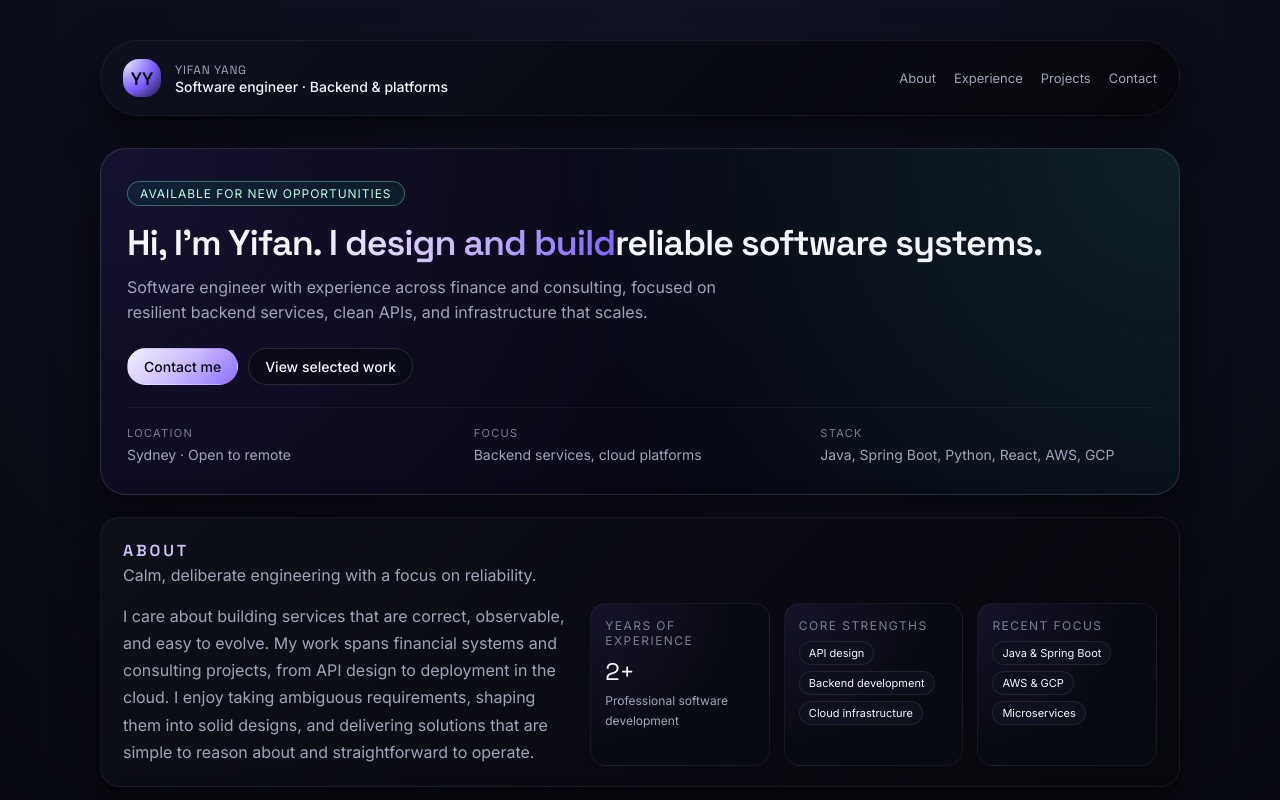
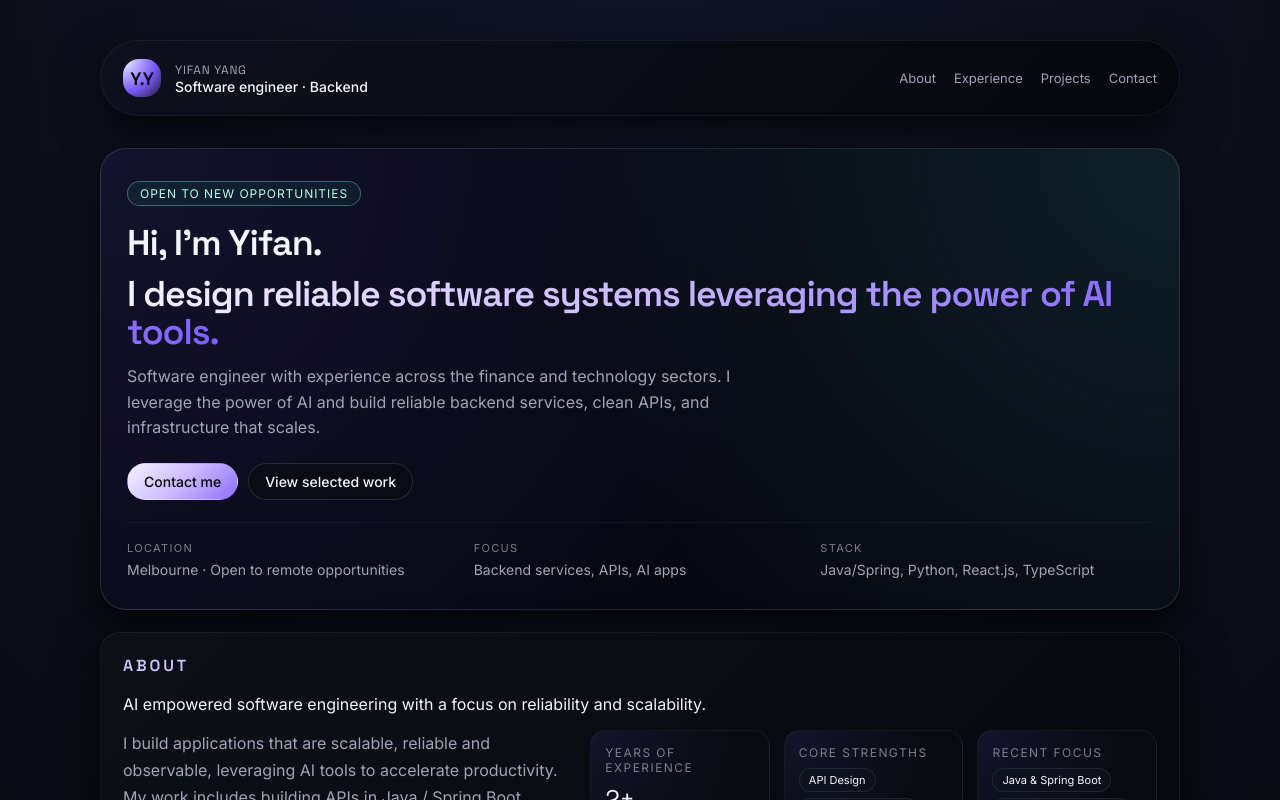
Before and after one commit to legityif/naf-portfolio, a React (Vite) app: page / in a window 1280 px wide. Shown: the top 800 px of the page. Built offline with nearby package versions, Linux system fonts and the light colour scheme.

Commit message:
Added meaningful descriptions

```diff
--- a/src/components/About.jsx
+++ b/src/components/About.jsx
@@ -3,21 +3,22 @@ function About({ strengths, recentFocus }) {
     <section className="panel about" id="about">
       <div className="panel-header">
         <h2>About</h2>
-        <p>Calm, deliberate engineering with a focus on reliability.</p>
+      </div>
+      <div>
+          <p>AI empowered software engineering with a focus on reliability and scalability.</p>
       </div>
       <div className="panel-content about-grid">
         <p className="about-copy">
-          I care about building services that are correct, observable, and easy to
-          evolve. My work spans financial systems and consulting projects, from API
-          design to deployment in the cloud. I enjoy taking ambiguous requirements,
-          shaping them into solid designs, and delivering solutions that are simple to
-          reason about and straightforward to operate.
+          I build applications that are scalable, reliable and observable, leveraging AI tools
+          to accelerate productivity. My work includes building APIs in Java / Spring Boot, writing
+          automated test suites in Playwright / Typescript, leveraging real-time data pipelines
+          with PubSub/Kafka and BigQuery/SQL.
         </p>
         <div className="about-tiles">
           <div className="tile">
             <span className="tile-label">Years of experience</span>
             <span className="tile-value">2+</span>
-            <span className="tile-caption">Professional software development</span>
+            <span className="tile-caption">software development</span>
           </div>
           <div className="tile">
             <span className="tile-label">Core strengths</span>
--- a/src/components/Header.jsx
+++ b/src/components/Header.jsx
@@ -2,10 +2,10 @@ function Header({ navItems }) {
   return (
     <header className="header">
       <div className="brand">
-        <div className="brand-mark">YY</div>
+        <div className="brand-mark">Y.Y</div>
         <div className="brand-text">
           <span className="brand-name">Yifan Yang</span>
-          <span className="brand-role">Software engineer · Backend & platforms</span>
+          <span className="brand-role">Software engineer · Backend</span>
         </div>
       </div>
       <nav className="nav" aria-label="Main navigation">
--- a/src/components/Hero.jsx
+++ b/src/components/Hero.jsx
@@ -1,15 +1,18 @@
 function Hero({ metaItems }) {
   return (
     <section className="hero" id="top">
-      <div className="hero-badge">Available for new opportunities</div>
+      <div className="hero-badge">Open to new opportunities</div>
       <h1 className="hero-title">
         Hi, I&apos;m Yifan.
-        <span className="accent"> I design and build</span>
-        reliable software systems.
+      </h1>
+      <h1 className="hero-title">
+        <span className="accent"> I design reliable software systems
+          leveraging the power of AI tools. </span>
       </h1>
       <p className="hero-subtitle">
-        Software engineer with experience across finance and consulting, focused on
-        resilient backend services, clean APIs, and infrastructure that scales.
+        Software engineer with experience across the finance and technology sectors.
+        I leverage the power of AI and build reliable backend services, clean APIs,
+        and infrastructure that scales.
       </p>
       <div className="hero-actions">
         <a href="#contact" className="button primary">
--- a/src/data/portfolioData.js
+++ b/src/data/portfolioData.js
@@ -6,21 +6,21 @@ export const navItems = [
 ];
 
 export const metaItems = [
-  { label: "Location", value: "Sydney · Open to remote" },
-  { label: "Focus", value: "Backend services, cloud platforms" },
-  { label: "Stack", value: "Java, Spring Boot, Python, React, AWS, GCP" },
+  { label: "Location", value: "Melbourne · Open to remote opportunities" },
+  { label: "Focus", value: "Backend services, APIs, AI apps" },
+  { label: "Stack", value: "Java/Spring, Python, React.js, TypeScript" },
 ];
 
 export const skills = {
-  strengths: ["API design", "Backend development", "Cloud infrastructure"],
-  recentFocus: ["Java & Spring Boot", "AWS & GCP", "Microservices"],
+  strengths: ["API Design", "Automation Testing", "Data-eventing Solutions"],
+  recentFocus: ["Java & Spring Boot", "Playwright Automation", "AI powered dev"],
 };
 
 export const experience = [
   {
     roleType: "Software Engineer",
-    company: "Macquarie Group · Sydney",
-    title: "Backend & API development",
+    company: "Macquarie Group · Melbourne",
+    title: "Backend API development + Automation",
     description:
       "Worked on backend services and APIs in a large-scale financial environment, contributing to systems that require robustness, clear contracts, and careful performance considerations.",
     highlights: [
@@ -31,7 +31,7 @@ export const experience = [
   },
   {
     roleType: "Software Engineer Intern",
-    company: "Infosys · Remote",
+    company: "Infosys · Melbourne",
     title: "Microservice & API development",
     description:
       "Built and iterated on microservice-style APIs in a consulting context, collaborating with engineers and stakeholders to deliver client projects.",
```
Also changed, not shown: 1 other file (tests, documents, lock files or other folders).
